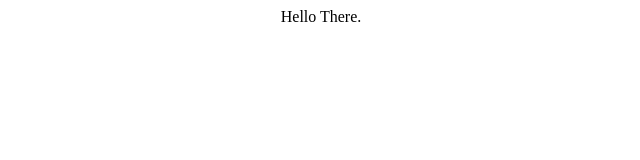
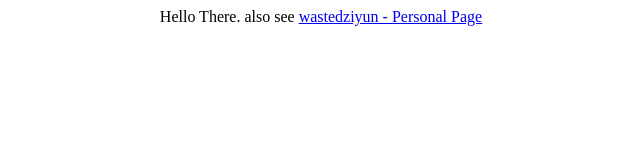
Before and after one commit to wastedziyun/wastedziyun.github.io, a plain HTML site: page index.html in a window 1280 px wide. Shown: the whole page, without its empty margins (319-959 px from the left). Drawn offline with Linux system fonts and the light colour scheme.

Commit message:
Update index.html

```diff
--- a/index.html
+++ b/index.html
@@ -1,3 +1,4 @@
 <center>
   Hello There.
+  also see <a href="wastedziyun.eu.org">wastedziyun - Personal Page</a>
 </center>
```
